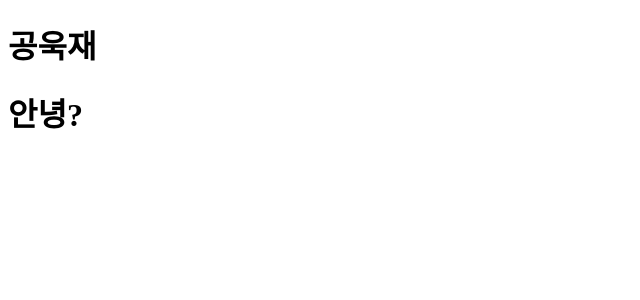
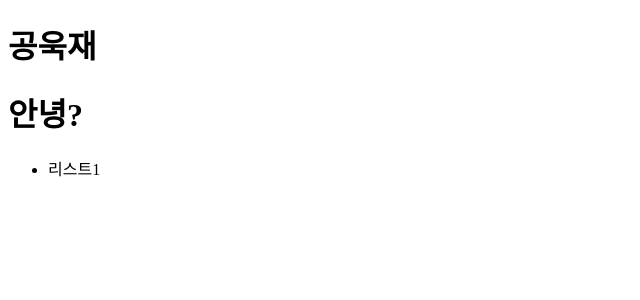
Before and after one commit to Songehyun/setupagain, a React app: page / in a window 1280 px wide. Shown: the top 300 px of the page, without its empty margins (0-640 px from the left). Built offline with nearby package versions, Linux system fonts and the light colour scheme.

Commit message:
test_송이현 : ul li 테스트 하기

```diff
--- a/src/app.tsx
+++ b/src/app.tsx
@@ -1,12 +1,17 @@
 import React from "react";
 import minam from "../static/basic-data";
+import litext from "../static/li-intext";
 import Minam from "./Minam";
+import Inlist from "./ulli";
 
 const App: React.FC = () => {
   return (
     <div>
       <Minam textNode={minam} />
       <h1>안녕?</h1>
+      <div>
+        <Inlist liintext={litext} />
+      </div>
     </div>
   );
 };
--- /dev/null
+++ b/src/ulli.tsx
@@ -0,0 +1,13 @@
+interface liintext {
+  liintext: string;
+}
+
+const Inlist: React.FC<liintext> = ({ liintext }) => {
+  return (
+    <ul>
+      <li>{liintext}</li>
+    </ul>
+  );
+};
+
+export default Inlist;
--- /dev/null
+++ b/static/li-intext.tsx
@@ -0,0 +1,3 @@
+const litext: string = "리스트1";
+
+export default litext;
```
Also changed, not shown: 1 other file (tests, documents, lock files or other folders).
